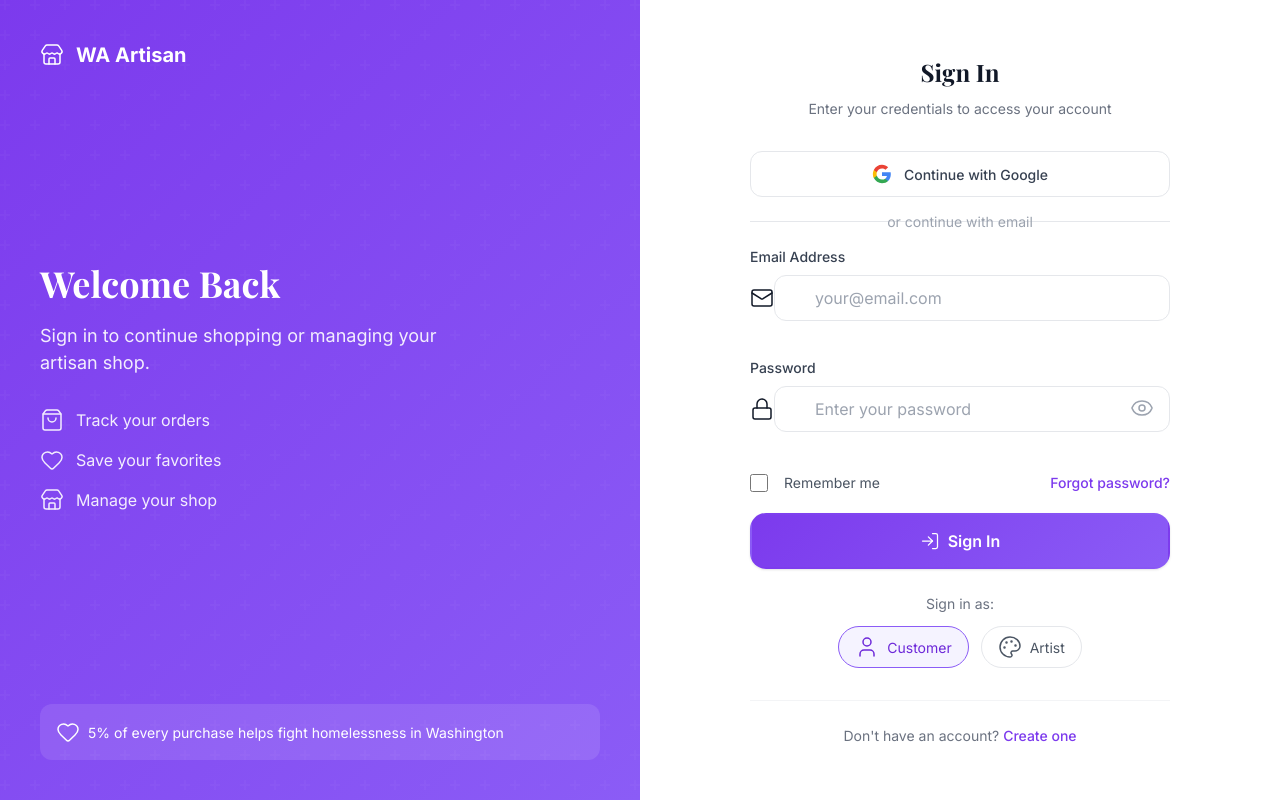
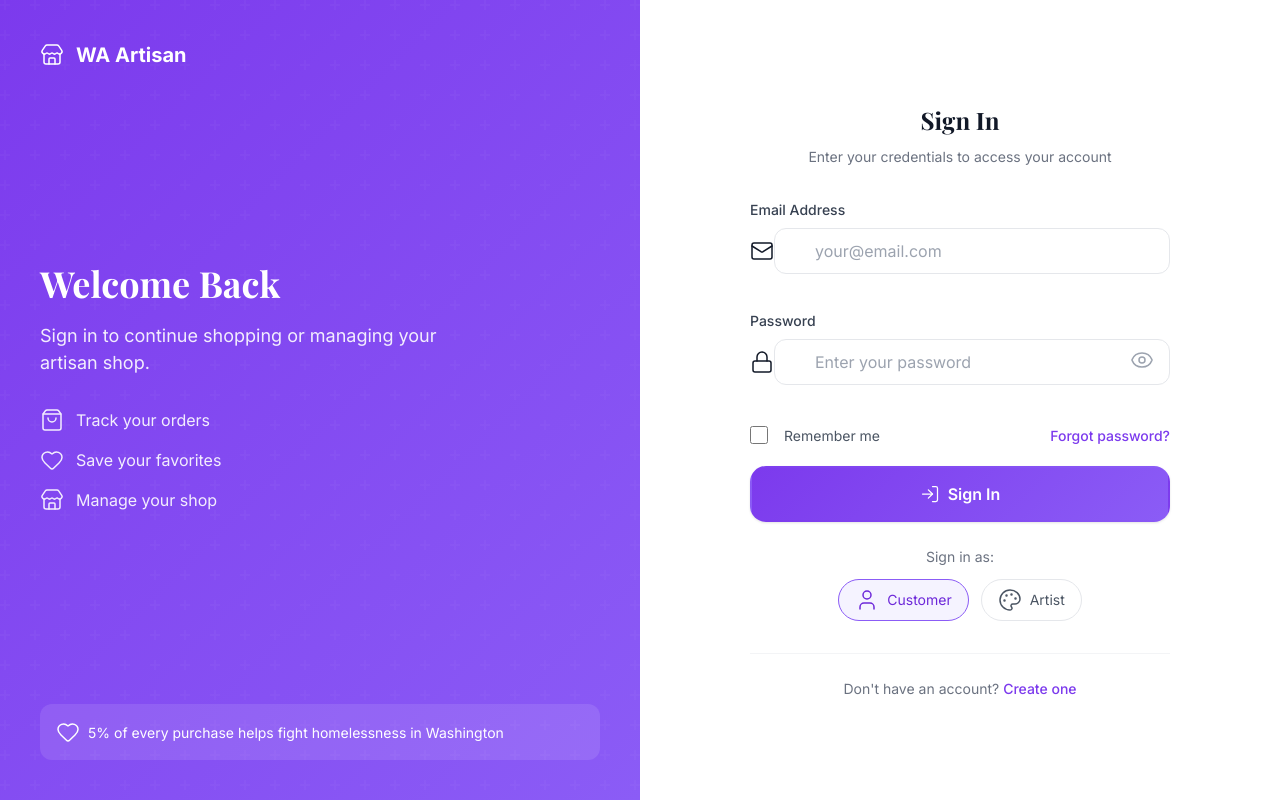
Before and after one commit to sonnysteele23/MarketPlace, a website: page frontend/login.html in a window 1280 px wide. Drawn offline with nearby package versions, Linux system fonts and the light colour scheme.

Commit message:
Update login.html

```diff
--- a/frontend/login.html
+++ b/frontend/login.html
@@ -119,23 +119,6 @@
                     <p>Enter your credentials to access your account</p>
                 </div>
 
-                <!-- Social Login -->
-                <div class="social-login">
-                    <button type="button" class="social-btn google" onclick="alert('Google login coming soon!')">
-                        <svg viewBox="0 0 24 24" width="20" height="20">
-                            <path fill="#4285F4" d="M22.56 12.25c0-.78-.07-1.53-.2-2.25H12v4.26h5.92c-.26 1.37-1.04 2.53-2.21 3.31v2.77h3.57c2.08-1.92 3.28-4.74 3.28-8.09z"/>
-                            <path fill="#34A853" d="M12 23c2.97 0 5.46-.98 7.28-2.66l-3.57-2.77c-.98.66-2.23 1.06-3.71 1.06-2.86 0-5.29-1.93-6.16-4.53H2.18v2.84C3.99 20.53 7.7 23 12 23z"/>
-                            <path fill="#FBBC05" d="M5.84 14.09c-.22-.66-.35-1.36-.35-2.09s.13-1.43.35-2.09V7.07H2.18C1.43 8.55 1 10.22 1 12s.43 3.45 1.18 4.93l2.85-2.22.81-.62z"/>
-                            <path fill="#EA4335" d="M12 5.38c1.62 0 3.06.56 4.21 1.64l3.15-3.15C17.45 2.09 14.97 1 12 1 7.7 1 3.99 3.47 2.18 7.07l3.66 2.84c.87-2.6 3.3-4.53 6.16-4.53z"/>
-                        </svg>
-                        Continue with Google
-                    </button>
-                </div>
-
-                <div class="divider">
-                    <span>or continue with email</span>
-                </div>
-
                 <!-- Login Form -->
                 <form class="auth-form" id="login-form">
                     <div class="form-group">
```
